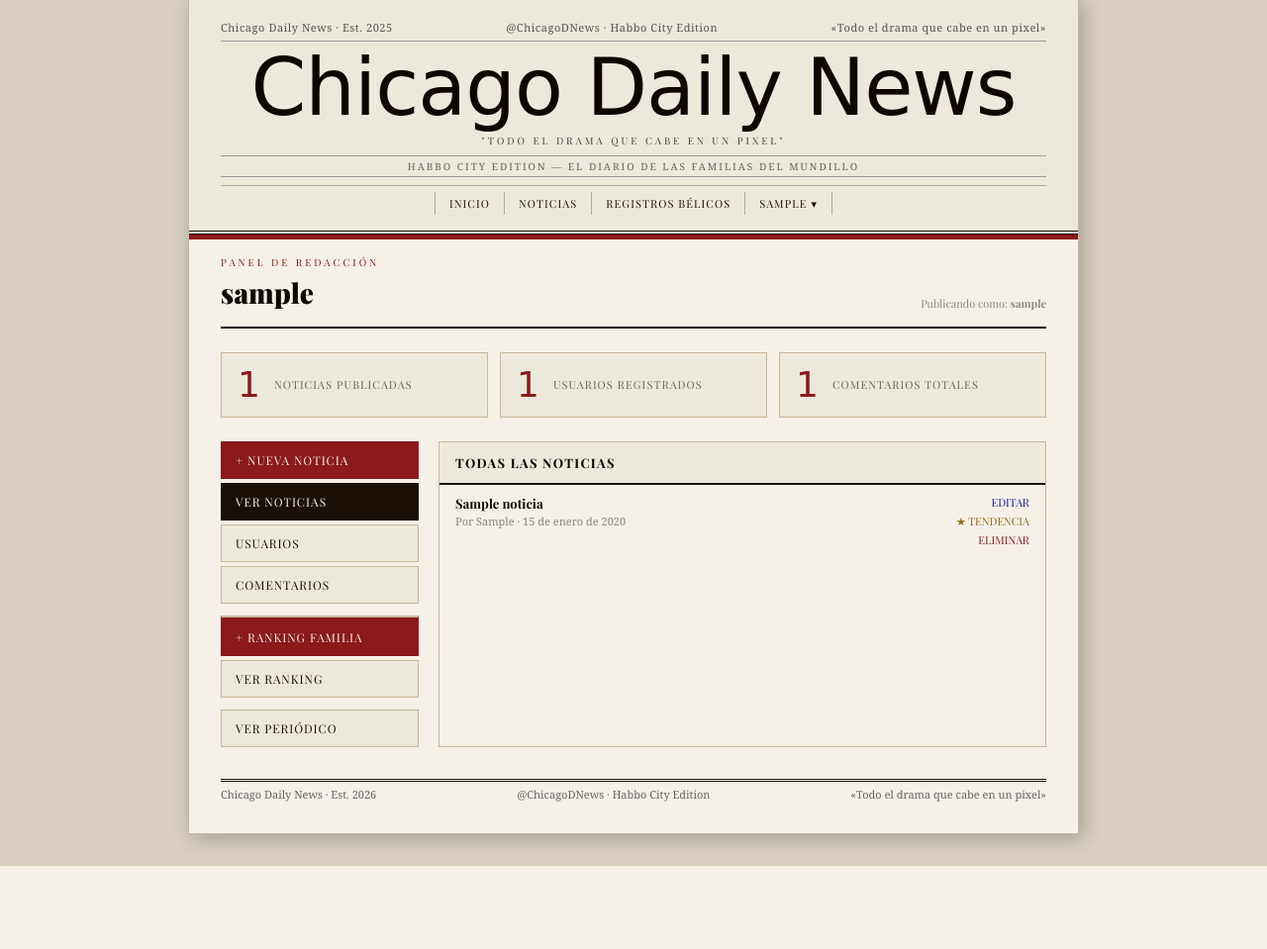
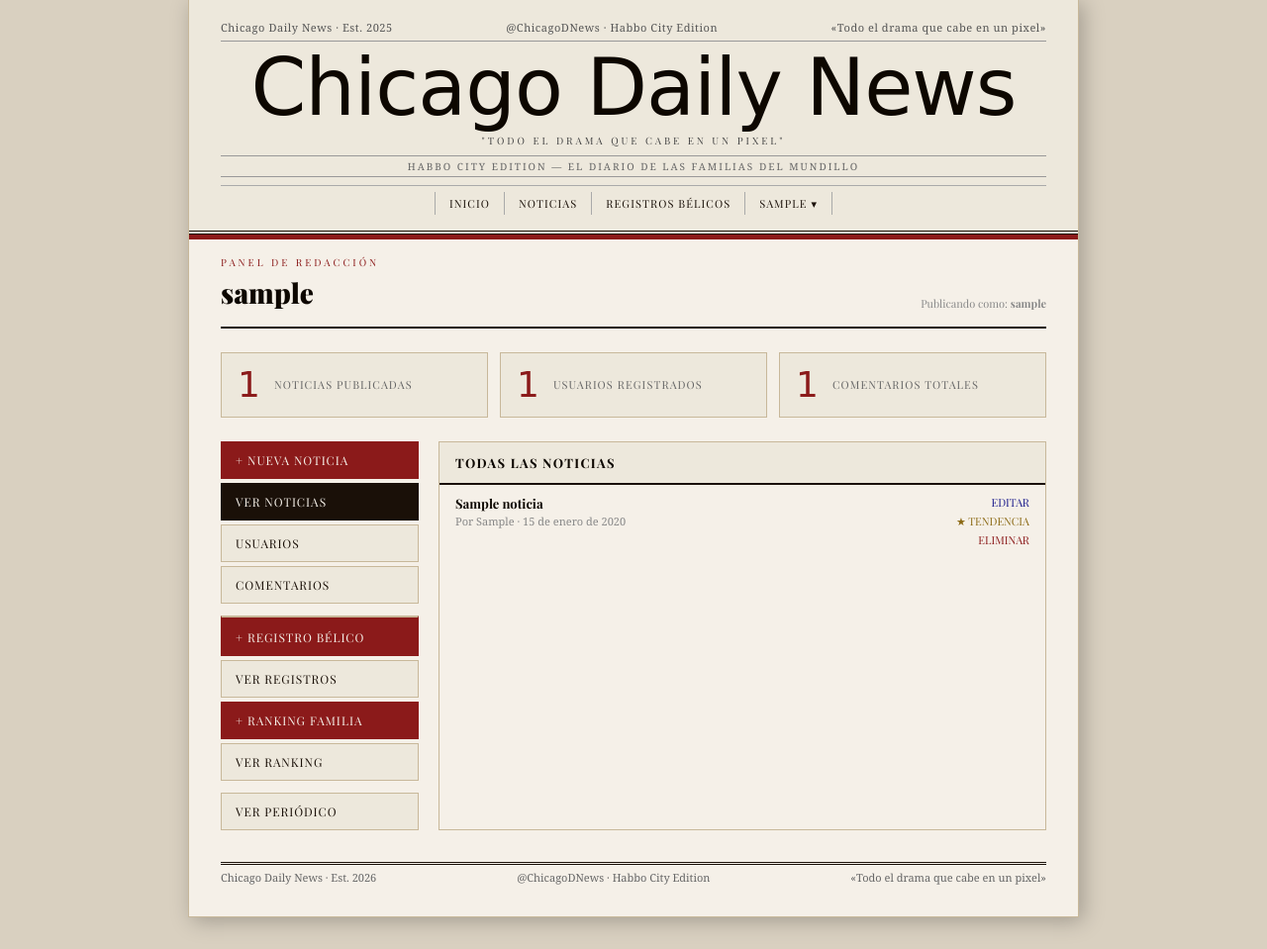
Before and after one commit to xlDeadman/chicago-daily-news, a Django app: page /panel/ in a window 1280 px wide. Shown: the part 33-992 px from the top of the page at 99% size. Before the commit the page ends 908 px from the top, so only its background shows below. Run offline with Django 5.2, Linux system fonts and the light colour scheme; a user stored in the database is signed in; tables that the repository leaves empty hold one stand-in row (values such as "Sample post"); some web fonts are replaced.

Commit message:
fix panel

```diff
--- a/newspaper/templates/newspaper/panel.html
+++ b/newspaper/templates/newspaper/panel.html
@@ -168,7 +168,9 @@
     <a class="panel-btn active" id="btn-ver-noticias">Ver Noticias</a>
     <a class="panel-btn" id="btn-ver-usuarios">Usuarios</a>
     <a class="panel-btn" id="btn-ver-comentarios">Comentarios</a>
-    <a href="/panel/ranking/nuevo/" class="panel-btn btn-new btn-sep">+ Ranking Familia</a>
+    <a href="/panel/registros/nuevo/" class="panel-btn btn-new btn-sep">+ Registro Bélico</a>
+    <a class="panel-btn" id="btn-ver-registros">Ver Registros</a>
+    <a href="/panel/ranking/nuevo/" class="panel-btn btn-new">+ Ranking Familia</a>
     <a class="panel-btn" id="btn-ver-ranking">Ver Ranking</a>
     <a href="/" class="panel-btn" style="margin-top:8px;">Ver Periódico</a>
   </div>
@@ -271,6 +273,39 @@
       </div>
     </div>
 
+    <!-- REGISTROS BÉLICOS -->
+    <div id="seccion-registros" style="display:none;">
+      <div class="content-header">Historial de Batallas</div>
+      <div class="content-body">
+        {% if registros %}
+        <table class="tabla-registros">
+          <thead>
+            <tr>
+              <th>Familia 1</th>
+              <th>Familia 2</th>
+              <th>Ganador</th>
+              <th>Fecha</th>
+              <th>Acciones</th>
+            </tr>
+          </thead>
+          <tbody>
+            {% for r in registros %}
+            <tr>
+              <td>{{ r.familia1 }}</td>
+              <td>{{ r.familia2 }}</td>
+              <td class="ganador">{{ r.ganador }}</td>
+              <td>{{ r.fecha }}</td>
+              <td><a href="/panel/registros/eliminar/{{ r.id }}/" class="btn-eliminar" onclick="return confirm('¿Eliminar este registro?')">Eliminar</a></td>
+            </tr>
+            {% endfor %}
+          </tbody>
+        </table>
+        {% else %}
+        <p class="vacio">No hay registros bélicos aún.</p>
+        {% endif %}
+      </div>
+    </div>
+
     <!-- RANKING FAMILIAS -->
     <div id="seccion-ranking" style="display:none;">
       <div class="content-header">Ranking de Familias</div>
@@ -311,12 +346,14 @@
     noticias: document.getElementById('seccion-noticias'),
     usuarios: document.getElementById('seccion-usuarios'),
     comentarios: document.getElementById('seccion-comentarios'),
+    registros: document.getElementById('seccion-registros'),
     ranking: document.getElementById('seccion-ranking'),
   };
   var botones = {
     noticias: document.getElementById('btn-ver-noticias'),
     usuarios: document.getElementById('btn-ver-usuarios'),
     comentarios: document.getElementById('btn-ver-comentarios'),
+    registros: document.getElementById('btn-ver-registros'),
     ranking: document.getElementById('btn-ver-ranking'),
   };
 
@@ -330,6 +367,7 @@
   botones.noticias.addEventListener('click', function() { mostrar('noticias'); });
   botones.usuarios.addEventListener('click', function() { mostrar('usuarios'); });
   botones.comentarios.addEventListener('click', function() { mostrar('comentarios'); });
+  botones.registros.addEventListener('click', function() { mostrar('registros'); });
   botones.ranking.addEventListener('click', function() { mostrar('ranking'); });
 </script>
 {% endblock %}
```
